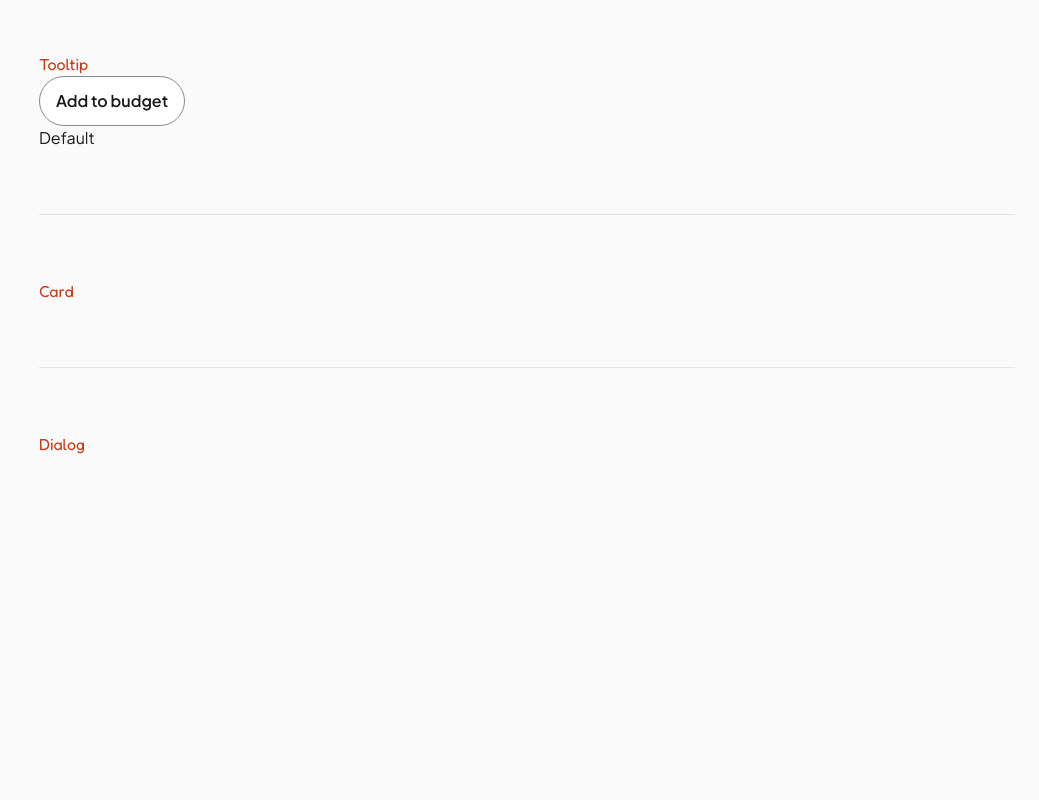
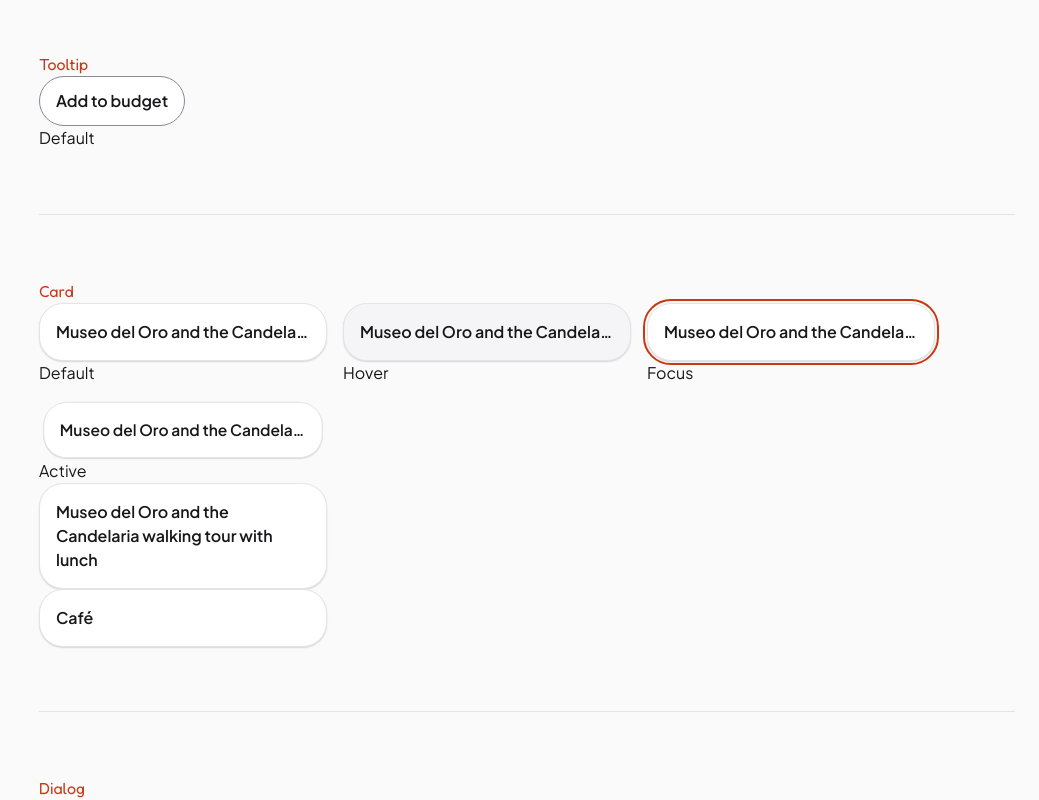
Before and after one commit to jose-garzon/travel-planning, a Next.js app: page /en/styleguide in a window 1280 px wide. Shown: the part 3765-4565 px from the top of the page, without its empty margins (241-1280 px from the left). Before the commit the page ends 4221 px from the top, so only its background shows below. Built offline with nearby package versions, Linux system fonts and the light colour scheme; no server answers.

Commit message:
feat(design-system): Card static, clickable, truncation tooltip (T09)
Refs #1

Co-Authored-By: Claude Sonnet 5 <noreply@anthropic.com>

```diff
--- a/src/modules/styleguide/messages/en/card.json
+++ b/src/modules/styleguide/messages/en/card.json
@@ -1,3 +1,11 @@
 {
-  "title": "Card"
+  "title": "Card",
+  "heading": "Museo del Oro and the Candelaria walking tour with lunch",
+  "shortHeading": "Café",
+  "states": {
+    "default": "Default",
+    "hover": "Hover",
+    "focus": "Focus",
+    "active": "Active"
+  }
 }
--- a/src/modules/styleguide/messages/es/card.json
+++ b/src/modules/styleguide/messages/es/card.json
@@ -1,3 +1,11 @@
 {
-  "title": "Tarjeta"
+  "title": "Tarjeta",
+  "heading": "Museo del Oro y recorrido a pie por la Candelaria con almuerzo incluido",
+  "shortHeading": "Café",
+  "states": {
+    "default": "Normal",
+    "hover": "Encima",
+    "focus": "Foco",
+    "active": "Presionado"
+  }
 }
--- a/src/modules/styleguide/ui/demos/card-demo.tsx
+++ b/src/modules/styleguide/ui/demos/card-demo.tsx
@@ -1,13 +1,75 @@
+// Client component: passes an onClick handler down to CardButton (a
+// Client Component), which a Server Component cannot do.
+"use client";
+
+import { StateSample } from "@/modules/styleguide/ui/components/state-sample";
+import { Card, CardButton } from "@/shared/ui/components/card";
+import { Stack } from "@/shared/ui/components/stack";
 import { useTranslatable } from "@/shared/ui/translatable";
 
+/**
+ * Card demo: `CardButton` figures Default/Hover/Focus/Active share the
+ * same long heading (truncates, tooltip on hover/focus), a static `Card`
+ * with the same heading wraps instead, and a short `CardButton` "Café"
+ * never shows a tooltip (plan "Demo content"). Every card sits in a
+ * `max-w-card` wrapper (primitives take no `className`) so the long
+ * heading overflows at any viewport.
+ */
 export function CardDemo() {
   const translate = useTranslatable();
+
+  function handleClick() {
+    // Demo only: shows the clickable states, does not navigate anywhere.
+  }
 
   return (
     <section aria-labelledby="card-demo-heading" className="mt-16 border-t border-border pt-16">
       <h3 id="card-demo-heading" className="text-accent">
         {translate({ translateId: "styleguide.card.title" })}
       </h3>
+      <Stack direction="horizontal" wrap gap="4">
+        <StateSample label={{ translateId: "styleguide.card.states.default" }}>
+          <div className="max-w-card">
+            <CardButton
+              heading={{ translateId: "styleguide.card.heading" }}
+              onClick={handleClick}
+            />
+          </div>
+        </StateSample>
+        <StateSample label={{ translateId: "styleguide.card.states.hover" }} preview="hover">
+          <div className="max-w-card">
+            <CardButton
+              heading={{ translateId: "styleguide.card.heading" }}
+              onClick={handleClick}
+            />
+          </div>
+        </StateSample>
+        <StateSample label={{ translateId: "styleguide.card.states.focus" }} preview="focus">
+          <div className="max-w-card">
+            <CardButton
+              heading={{ translateId: "styleguide.card.heading" }}
+              onClick={handleClick}
+            />
+          </div>
+        </StateSample>
+        <StateSample label={{ translateId: "styleguide.card.states.active" }} preview="active">
+          <div className="max-w-card">
+            <CardButton
+              heading={{ translateId: "styleguide.card.heading" }}
+              onClick={handleClick}
+            />
+          </div>
+        </StateSample>
+      </Stack>
+      <div className="max-w-card">
+        <Card heading={{ translateId: "styleguide.card.heading" }} />
+      </div>
+      <div className="max-w-card">
+        <CardButton
+          heading={{ translateId: "styleguide.card.shortHeading" }}
+          onClick={handleClick}
+        />
+      </div>
     </section>
   );
 }
--- /dev/null
+++ b/src/shared/ui/components/card.tsx
@@ -0,0 +1,113 @@
+// Client component: CardButton/CardLink measure the heading with a
+// ResizeObserver to gate the truncation Tooltip.
+"use client";
+
+import type { ReactNode } from "react";
+import { useEffect, useRef, useState } from "react";
+import { Link } from "@/shared/i18n/navigation";
+import { Tooltip } from "@/shared/ui/components/tooltip";
+import type { Translatable } from "@/shared/ui/translatable";
+import { useTranslatable } from "@/shared/ui/translatable";
+
+export type CardProps = { heading: Translatable; children?: ReactNode };
+export type CardButtonProps = {
+  heading: Translatable;
+  onClick: () => void;
+  children?: ReactNode;
+};
+export type CardLinkProps = { heading: Translatable; href: string; children?: ReactNode };
+
+const SURFACE_CLASSES = "bg-surface-1 border border-border rounded-lg p-4 shadow-sm";
+
+// Interactive primitive rules (plan "Shared primitive rules"): own touch
+// target, transition, hover/focus/active only through the ui-* variants.
+const CLICKABLE_CLASSES =
+  `${SURFACE_CLASSES} block w-full text-left min-h-touch min-w-touch transition ` +
+  "duration-fast ease-out ui-hover:bg-surface-2 ui-focus:outline-2 ui-focus:outline-solid " +
+  "ui-focus:outline-focus ui-focus:outline-offset-2 motion-safe:ui-active:scale-97";
+
+const HEADING_CLASSES = "font-semibold text-text";
+const TRUNCATE_HEADING_CLASSES = "block truncate font-semibold text-text";
+
+/**
+ * Tracks whether `element` overflows on one line (`scrollWidth >
+ * clientWidth`), re-measuring on resize (plan "Truncation"). `undefined`
+ * `ResizeObserver` (older test environments) simply never truncates.
+ */
+function useIsTruncated<T extends HTMLElement>() {
+  const ref = useRef<T | null>(null);
+  const [isTruncated, setIsTruncated] = useState(false);
+
+  useEffect(() => {
+    const element = ref.current;
+    if (element === null || typeof ResizeObserver === "undefined") {
+      return;
+    }
+
+    function measure() {
+      if (element) {
+        setIsTruncated(element.scrollWidth > element.clientWidth);
+      }
+    }
+
+    measure();
+    const observer = new ResizeObserver(measure);
+    observer.observe(element);
+    return () => observer.disconnect();
+  }, []);
+
+  return { ref, isTruncated };
+}
+
+/** Card primitive: a static, non-interactive surface. The heading wraps. */
+export function Card({ heading, children }: CardProps) {
+  const translate = useTranslatable();
+
+  return (
+    <article data-ui="card" className={SURFACE_CLASSES}>
+      <p className={HEADING_CLASSES}>{translate(heading)}</p>
+      {children}
+    </article>
+  );
+}
+
+/**
+ * CardButton primitive: a clickable surface (`<button type="button">`).
+ * The heading truncates to one line; when it actually overflows, hovering
+ * or focusing the card shows its full text in a Tooltip (plan
+ * "components/card.tsx"). `open={isTruncated ? undefined : false}` forces
+ * the Tooltip closed (and its `aria-describedby` absent) when the heading
+ * fits, and otherwise leaves Tooltip's own hover/focus handling in charge.
+ */
+export function CardButton({ heading, onClick, children }: CardButtonProps) {
+  const translate = useTranslatable();
+  const { ref, isTruncated } = useIsTruncated<HTMLParagraphElement>();
+
+  return (
+    <Tooltip content={heading} open={isTruncated ? undefined : false}>
+      <button type="button" data-ui="card-button" onClick={onClick} className={CLICKABLE_CLASSES}>
+        <p ref={ref} data-truncate className={TRUNCATE_HEADING_CLASSES}>
+          {translate(heading)}
+        </p>
+        {children}
+      </button>
+    </Tooltip>
+  );
+}
+
+/** CardLink primitive: a clickable surface rendered as a locale-aware link. */
+export function CardLink({ heading, href, children }: CardLinkProps) {
+  const translate = useTranslatable();
+  const { ref, isTruncated } = useIsTruncated<HTMLParagraphElement>();
+
+  return (
+    <Tooltip content={heading} open={isTruncated ? undefined : false}>
+      <Link href={href} data-ui="card-link" className={CLICKABLE_CLASSES}>
+        <p ref={ref} data-truncate className={TRUNCATE_HEADING_CLASSES}>
+          {translate(heading)}
+        </p>
+        {children}
+      </Link>
+    </Tooltip>
+  );
+}
--- /dev/null
+++ b/tests/steps/card.steps.ts
@@ -0,0 +1,80 @@
+import type { Locator, Page } from "@playwright/test";
+import { expect } from "@playwright/test";
+import { Then, When } from "./fixtures";
+
+const MAX_TAB_PRESSES = 60;
+
+/**
+ * Locates the clickable card (`CardButton`/`CardLink`) named `name` in
+ * the "Card" demo. The demo repeats the same long heading across the
+ * Default/Hover/Focus/Active figures (plan "Demo content"), so `.first()`
+ * resolves to the first one in DOM order (the "Default" figure), the
+ * same "unnamed state targets Default" convention as
+ * `tests/steps/interaction.steps.ts`. The short "Café" card is unique,
+ * so `.first()` is a no-op for it.
+ */
+function locateClickableCard(page: Page, name: string): Locator {
+  const demo = page.getByRole("region", { name: "Card" });
+
+  return demo
+    .locator('[data-ui="card-button"], [data-ui="card-link"]')
+    .filter({ hasText: name })
+    .first();
+}
+
+Then(
+  "the clickable card {string} is truncated with an ellipsis",
+  async ({ page }, name: string) => {
+    const heading = locateClickableCard(page, name).locator("[data-truncate]");
+
+    await expect(heading).toHaveCSS("text-overflow", "ellipsis");
+
+    const isOverflowing = await heading.evaluate((el) => el.scrollWidth > el.clientWidth);
+    expect(isOverflowing, `"${name}" heading does not overflow`).toBe(true);
+  },
+);
+
+When("I hover the clickable card {string}", async ({ page }, name: string) => {
+  await locateClickableCard(page, name).hover();
+});
+
+When("I focus the clickable card {string} by keyboard", async ({ page }, name: string) => {
+  const control = locateClickableCard(page, name);
+
+  for (let presses = 0; presses < MAX_TAB_PRESSES; presses += 1) {
+    const matches = await control.count();
+    const isFocused =
+      matches > 0 &&
+      (await control
+        .evaluate((el) => el === document.activeElement, undefined, { timeout: 500 })
+        .catch(() => false));
+    if (isFocused) {
+      return;
+    }
+    await page.keyboard.press("Tab");
+  }
+
+  throw new Error(
+    `could not reach the clickable card "${name}" with the keyboard within ${MAX_TAB_PRESSES} Tab presses`,
+  );
+});
+
+Then("the static card {string} wraps its text", async ({ page }, name: string) => {
+  const demo = page.getByRole("region", { name: "Card" });
+  const heading = demo.locator('[data-ui="card"]').filter({ hasText: name }).locator("p").first();
+
+  await expect(heading).not.toHaveCSS("text-overflow", "ellipsis");
+
+  const { height, lineHeight } = await heading.evaluate((el) => {
+    const computed = getComputedStyle(el);
+    return {
+      height: el.getBoundingClientRect().height,
+      lineHeight: Number.parseFloat(computed.lineHeight),
+    };
+  });
+
+  expect(
+    height,
+    `"${name}" is one line tall (${height}px) instead of wrapping (line height ${lineHeight}px)`,
+  ).toBeGreaterThan(lineHeight * 1.5);
+});
```
Also changed, not shown: 1 other file (tests, documents, lock files or other folders).
